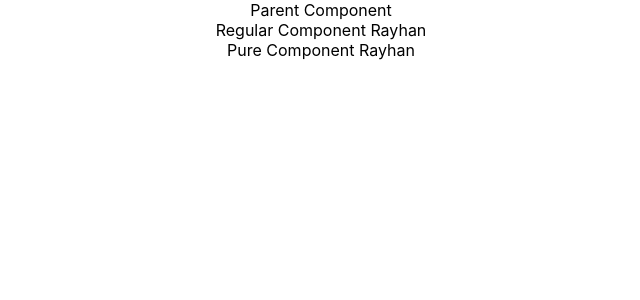
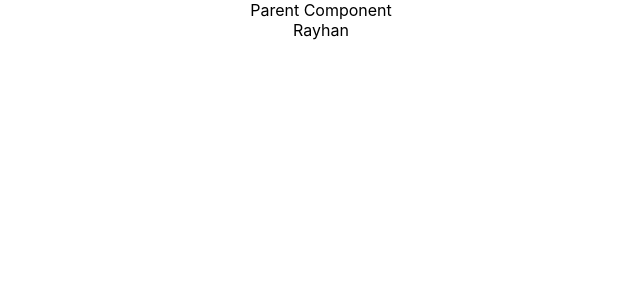
Before and after one commit to RayhanAdii/raw-learn-react, a React (Create React App) app in the folder hello-world/: page / in a window 1280 px wide. Shown: the top 300 px of the page, without its empty margins (319-959 px from the left). Built offline with nearby package versions, Linux system fonts and the light colour scheme.

Commit message:
learn Memo, file: Memocomp, ParentComp

```diff
--- /dev/null
+++ b/hello-world/src/components/MemoComp.js
@@ -0,0 +1,16 @@
+import React from 'react'
+
+function MemoComp({name}) {
+    console.log('Rendering Memo Component')
+  return (
+    <div>
+      {name}
+    </div>
+  )
+}
+
+export default React.memo(MemoComp)
+
+/*
+    User Memo Component for equal effect of pure Component
+*/
--- a/hello-world/src/components/ParentComp.js
+++ b/hello-world/src/components/ParentComp.js
@@ -1,6 +1,7 @@
 import React, { Component, PureComponent } from 'react'
 import RegComp from './RegComp'
 import PureComp from './PureComp'
+import MemoComp from './MemoComp'
 
 class ParentComp extends Component {
 
@@ -27,8 +28,11 @@ render() {
     return (
       <div>
         Parent Component
+        <MemoComp name={this.state.name}/>
+        {/*
         <RegComp name = {this.state.name}></RegComp>
         <PureComp name = {this.state.name}></PureComp>
+        */}
       </div>
     )
   }
```
